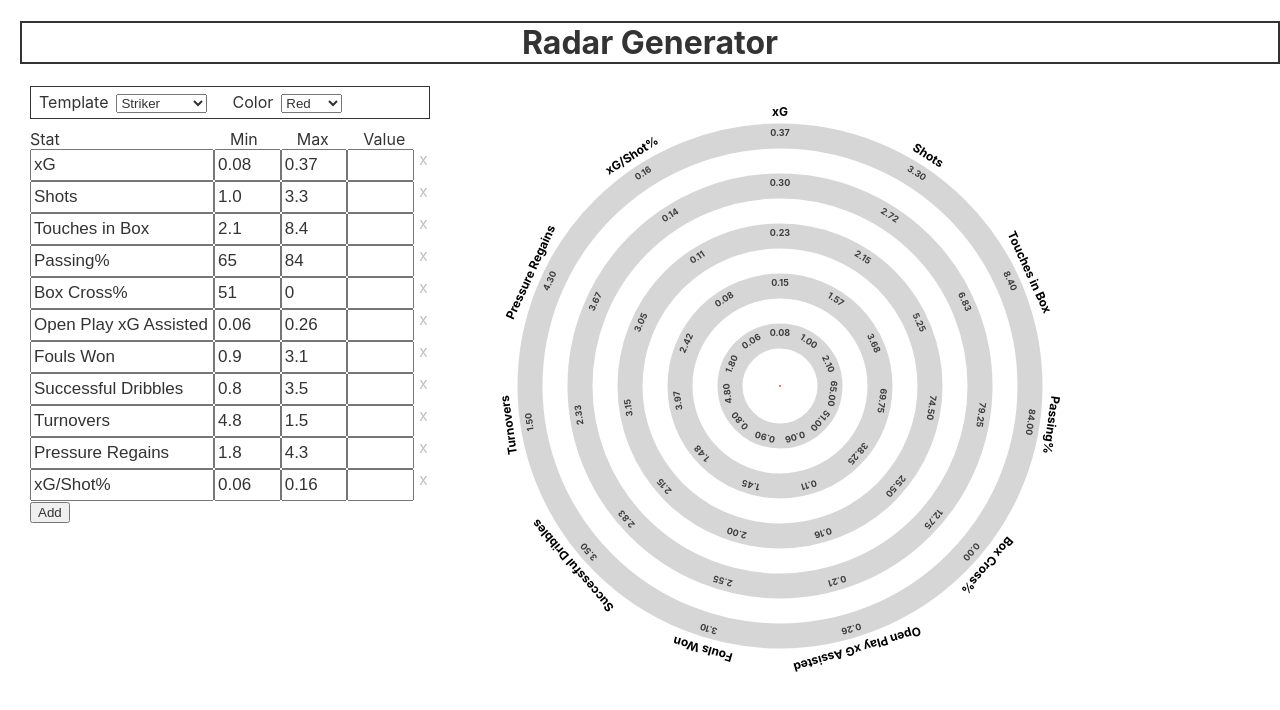
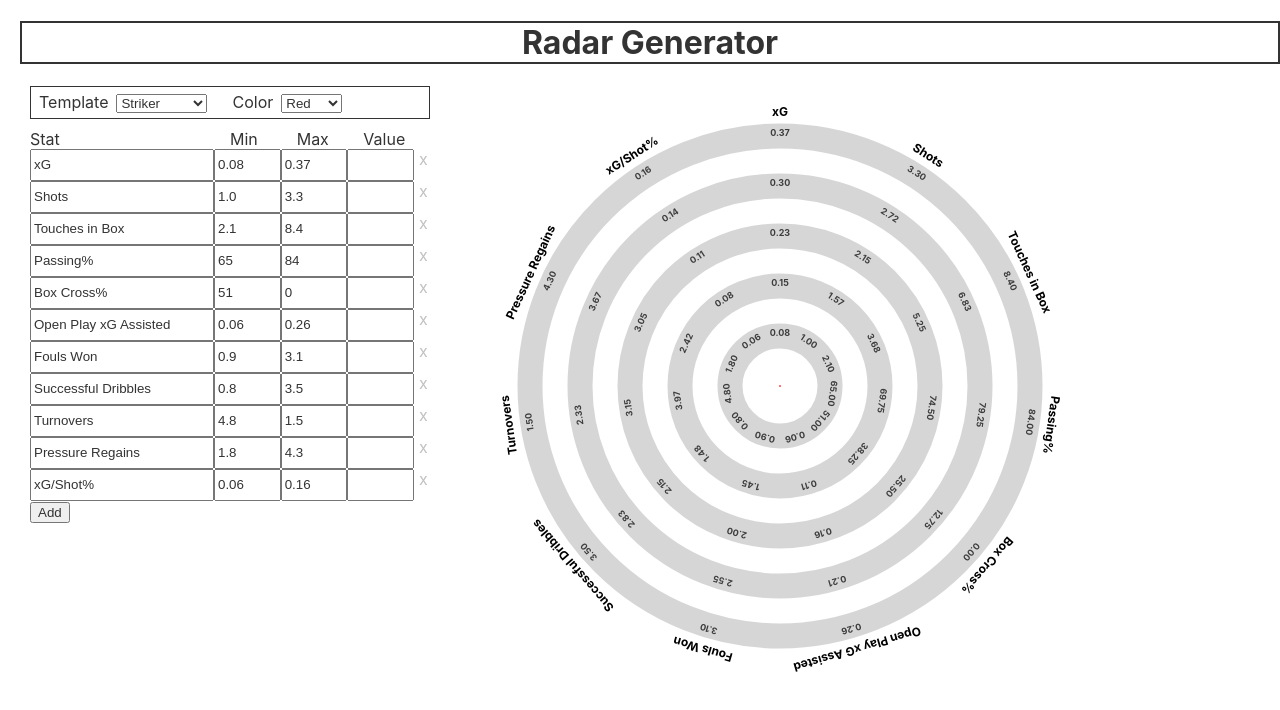
Before and after one commit to prayagko/radar-generator, a React (Create React App) app: page / in a window 1280 px wide. Shown: the top 710 px of the page. Built offline with nearby package versions, Linux system fonts and the light colour scheme.

Commit message:
fixing font size

```diff
--- a/src/App.css
+++ b/src/App.css
@@ -45,7 +45,7 @@
 }
 
 .radar{
-  flex:1.5;
+  flex:2;
 }
 
 .field-labels{
@@ -68,7 +68,6 @@
 
 .input{
   width:0;
-  font-size: 17px;
 }
 
 .delete{
```
